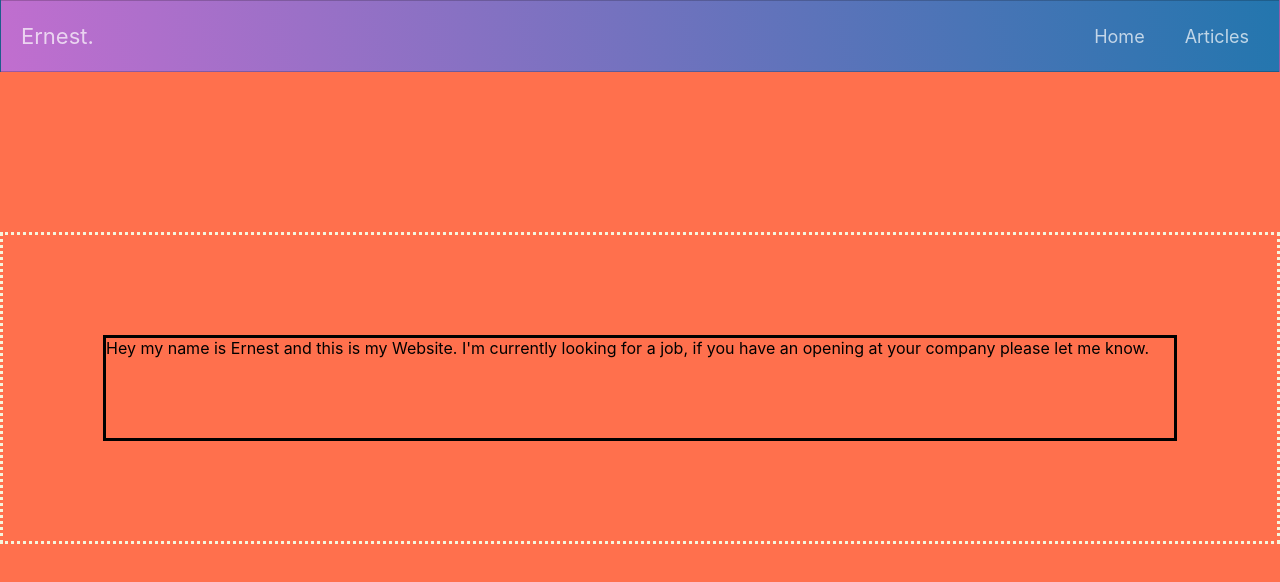
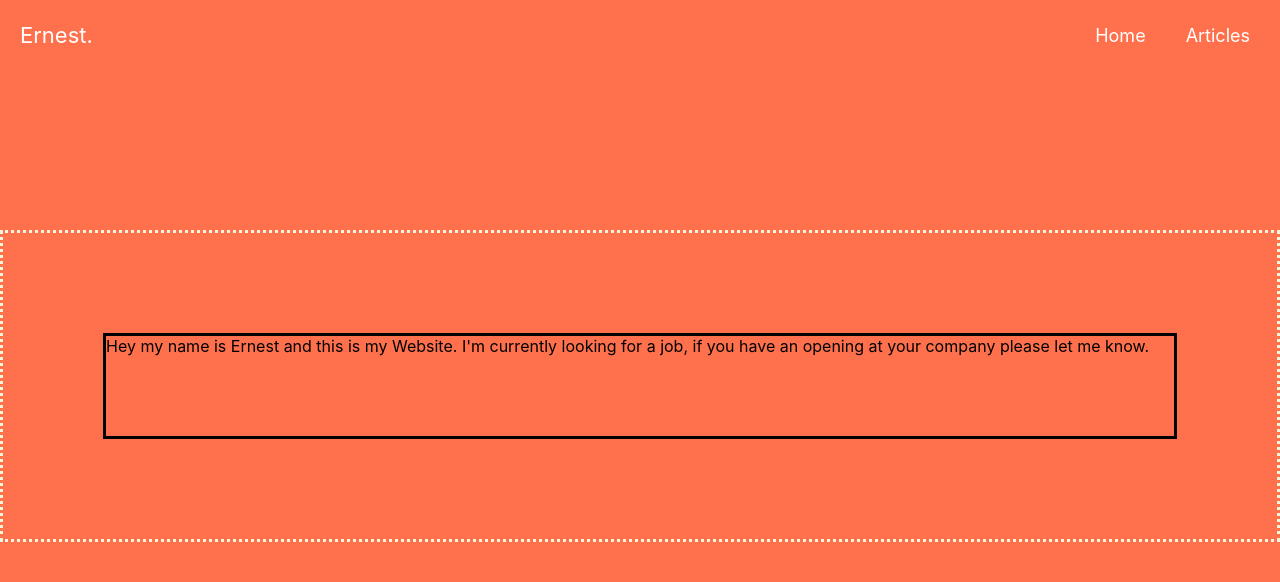
Before and after one commit to ernestviola/interactive-website, a React (Create React App) app: page / in a window 1280 px wide. Shown: the top 582 px of the page. Built offline with nearby package versions, Linux system fonts and the light colour scheme.

Commit message:
Changed styling

```diff
--- a/src/components/CustomNavbar.css
+++ b/src/components/CustomNavbar.css
@@ -1,7 +1,7 @@
 .navbar {
     font-size: 18px;
-    background-image: linear-gradient(260deg, #2376ae 0%, #c16ecf 100%);
-    border: 1px solid rgba(0, 0, 0, 0.2);
+    /* background-image: linear-gradient(260deg, #2376ae 0%, #c16ecf 100%); */
+    /* border: 1px solid rgba(0, 0, 0, 0.2); */
     padding-bottom: 10px;
 }
 
@@ -13,7 +13,7 @@
 .nav-links,
 .logo {
     text-decoration: none;
-    color: rgba(255, 255, 255, 0.7);
+    color: rgba(255, 255, 255);
 }
 
 .main-nav li {
@@ -75,6 +75,6 @@
 
     .logo:hover, .nav-links:hover
     {
-        color: rgba(255, 255, 255, 1);
+        color:rgba(255, 255, 255, 0.5);
     }
 }
--- a/src/components/CustomNavbar.js
+++ b/src/components/CustomNavbar.js
@@ -22,7 +22,6 @@ class CustomNavbar extends Component {
 
 
     render() {
-        // var className = this.state.clicked ? 'navbar-toggle' : 'base-state';
         return (
 
             <nav class="navbar">
```
